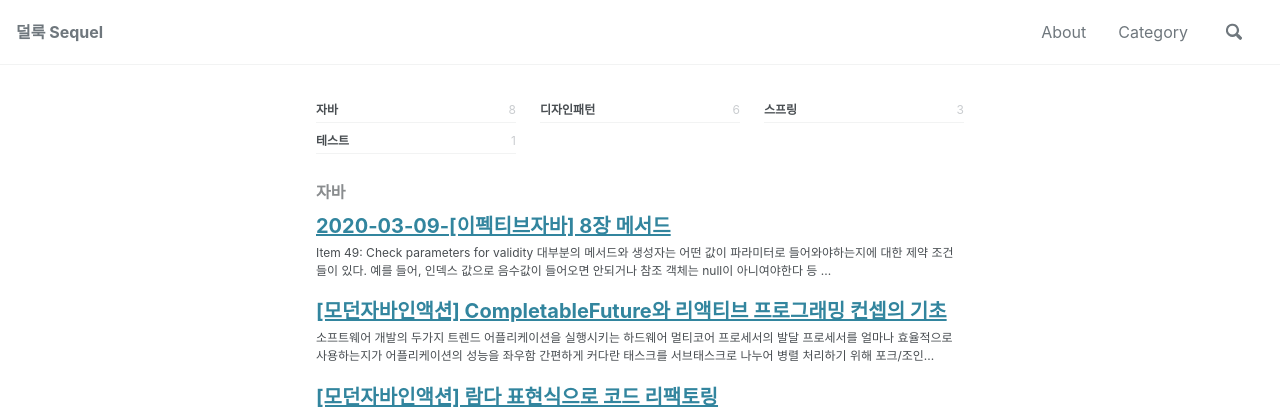
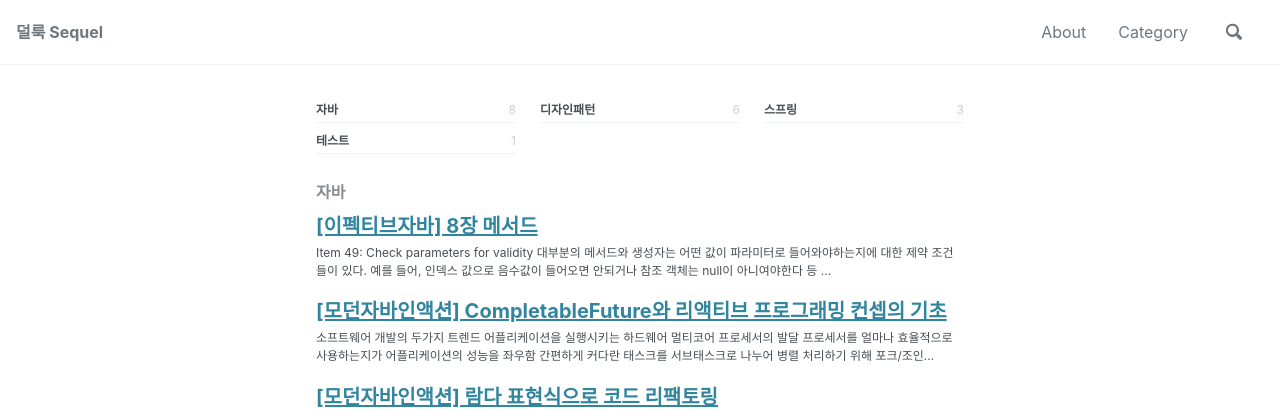
Before and after one commit to dulrook/dulrook.github.io, a Jekyll site: the page built from index.markdown, in a window 1280 px wide. Shown: the top 409 px of the page. Built offline with Jekyll 4.4.1, drawn with Linux system fonts in a browser that asks for light colours; cached includes are drawn as plain includes; nearby versions of some CDN libraries; the list of posts is cut into pages by our own code.

Commit message:
Modify title

```diff
--- a/_posts/2020-03-09-[이펙티브자바] 8장 메서드.markdown
+++ b/_posts/2020-03-09-[이펙티브자바] 8장 메서드.markdown
@@ -1,6 +1,6 @@
 ---
 layout: splash
-title:  "2020-03-09-[이펙티브자바] 8장 메서드"
+title:  "[이펙티브자바] 8장 메서드"
 date:   2020-03-09 23:27:00 +0900
 categories: 자바
 ---
```
